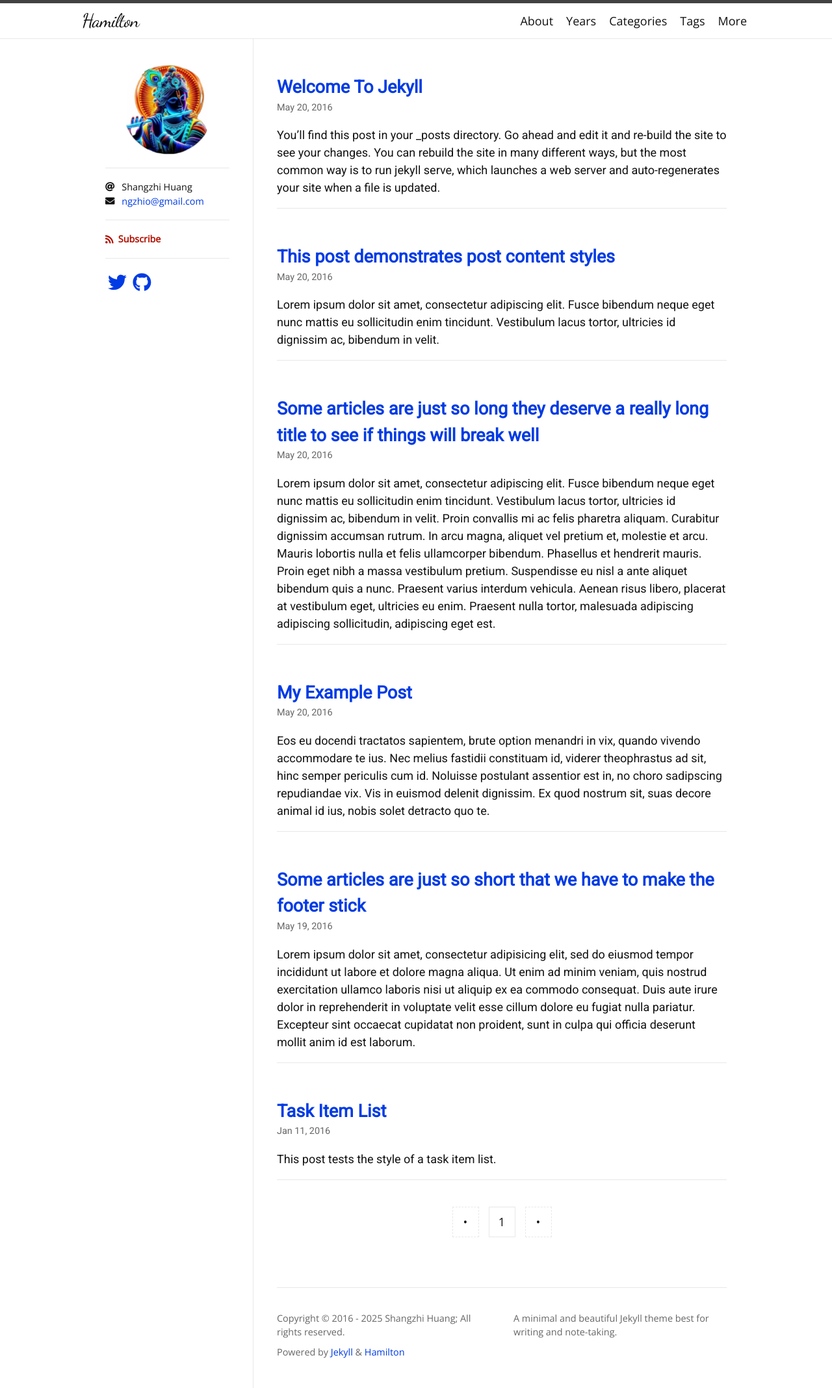
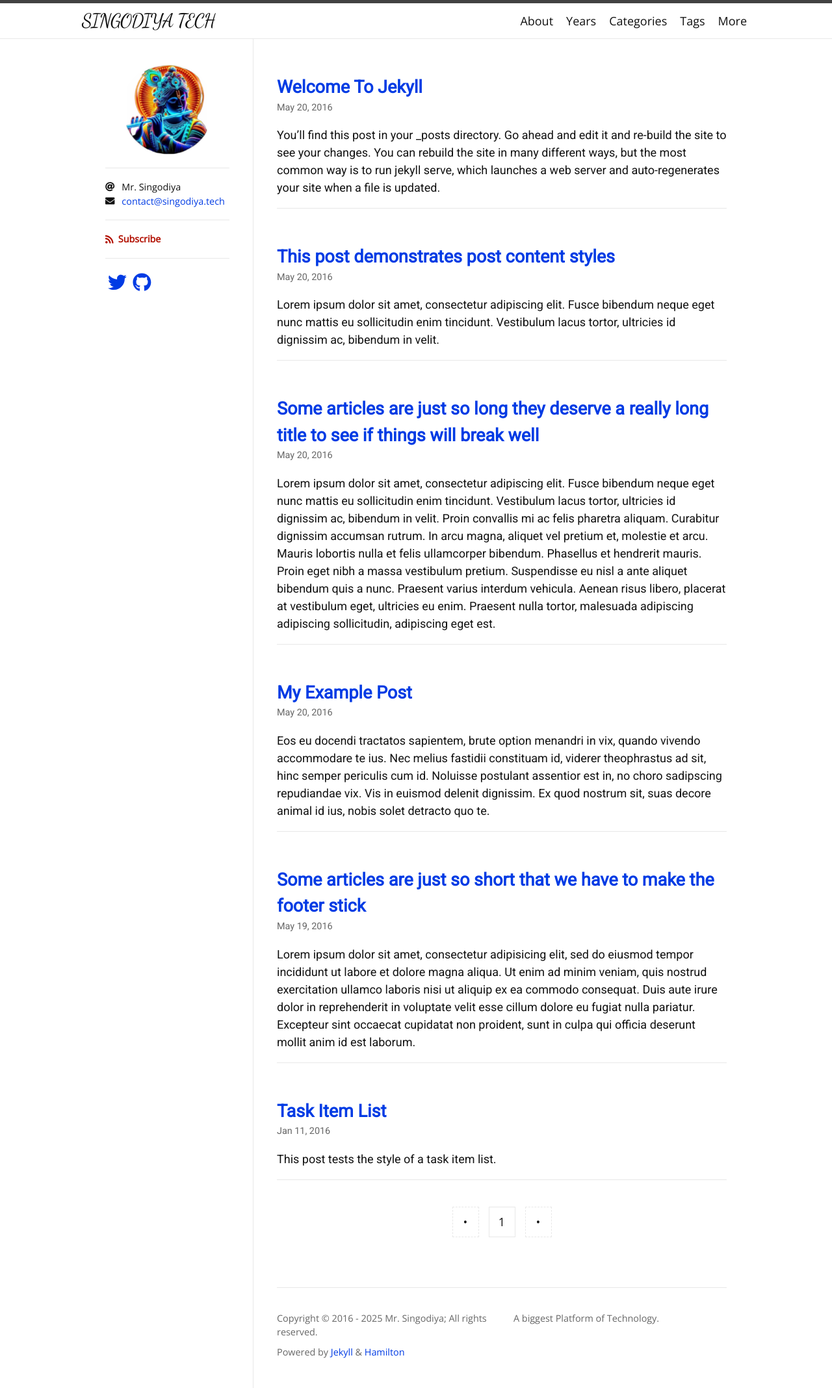
Before and after one commit to geetasaini2042/geetasaini2042.github.io, a Jekyll site: the page built from index.html, in a window 1280 px wide. Shown: the whole page at 65% size. Built offline with Jekyll 4.4.1, drawn with Linux system fonts in a browser that asks for light colours; nearby versions of some CDN libraries; some web fonts are replaced; the list of posts is cut into pages by our own code.

Commit message:
Update _config.yml

```diff
--- a/_config.yml
+++ b/_config.yml
@@ -1,8 +1,8 @@
-title: Hamilton
-description: A minimal and beautiful Jekyll theme best for writing and note-taking.
-author: Shangzhi Huang
+title: SINGODIYA TECH #Hamilton
+description: A biggest Platform of Technology.
+author: Mr. Singodiya
 avatar: /logo.png
-email: ngzhio@gmail.com
+email: contact@singodiya.tech
 
 plugins:
   - jekyll-seo-tag
```
